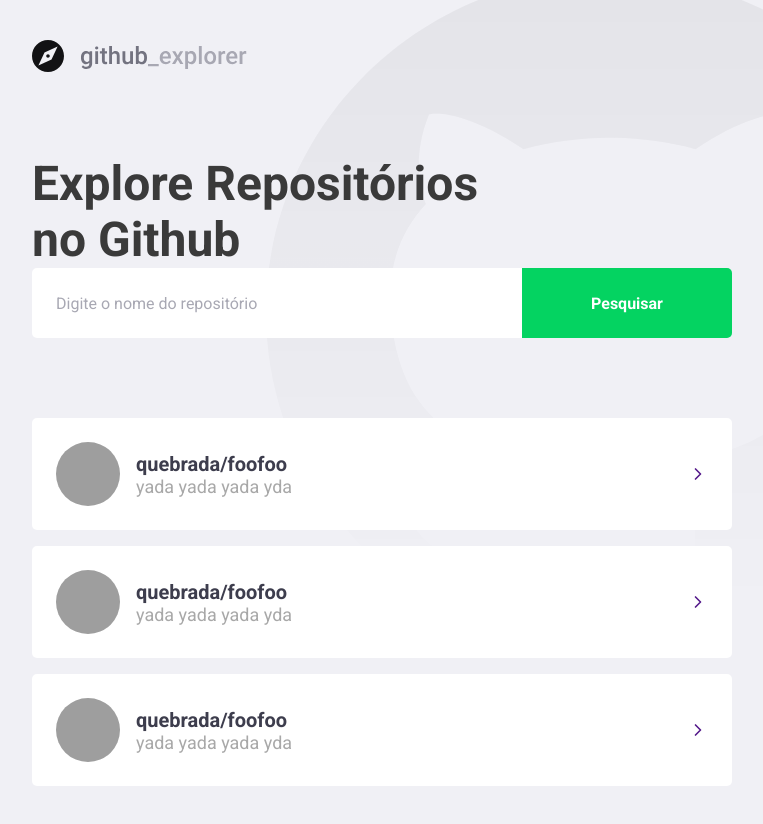
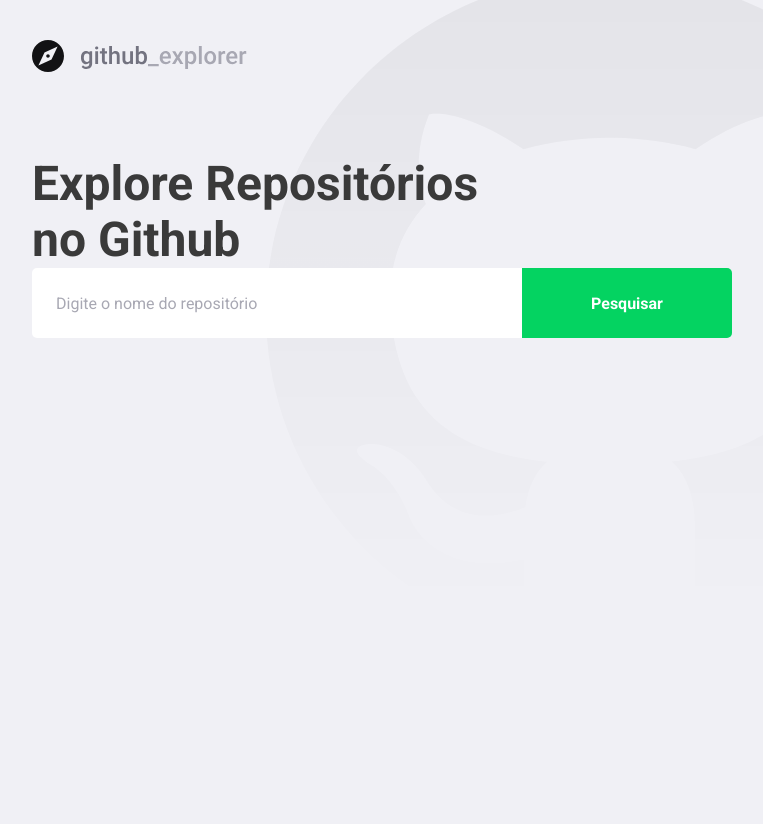
Before and after one commit to liquuid/github-explorer, a React (Create React App) app: page / in a window 1280 px wide. Shown: the whole page, without its empty margins (148-911 px from the left). After the commit the page ends 800 px from the top, so only its background shows below. Built offline with nearby package versions, Linux system fonts and the light colour scheme; grey boxes are pictures that could not be loaded.

Commit message:
listing github repos

```diff
--- a/package.json
+++ b/package.json
@@ -10,6 +10,7 @@
     "@types/node": "^12.0.0",
     "@types/react": "^16.9.0",
     "@types/react-dom": "^16.9.0",
+    "axios": "^0.20.0",
     "polished": "^3.6.7",
     "react": "^16.13.1",
     "react-dom": "^16.13.1",
--- a/src/pages/Dashboard/index.tsx
+++ b/src/pages/Dashboard/index.tsx
@@ -1,45 +1,57 @@
-import React from 'react';
+import React, { useState , FormEvent } from 'react';
 import { Title , Form, Repositories } from './style';
 import logoImg from '../../assets/logo.svg';
 import { FiChevronRight } from 'react-icons/fi';
+import api from '../../services/api';
 
 import './style.ts';
+
+interface Repository {
+    full_name: string;
+    description: string;
+    owner: {
+        login: string;
+        avatar_url: string;
+
+    }
+}
+
 const Dashboard: React.FC = () => {
+    const [ newRepo, setNewRepo ] = useState('');
+    const [ repositories, setRepositories ] = useState<Repository[]>([]);
+
+    async function handleAddRepository(event: FormEvent<HTMLFormElement>): Promise<void> {
+        event.preventDefault();
+
+        const response = await api.get(`/repos/${newRepo}`);
+
+        const repository = response.data;
+
+        setRepositories([...repositories, repository]);
+        setNewRepo('');
+    }
+
     return (
     <>
         <img src={logoImg} alt="Github Explorer" />
         <Title>Explore Repositórios no Github</Title>
-        <Form action="">
-            <input placeholder="Digite o nome do repositório"/>
+        <Form onSubmit={handleAddRepository}>
+            <input value={newRepo} onChange={(e) => setNewRepo(e.target.value)}
+            placeholder="Digite o nome do repositório"/>
             <button type="submit">Pesquisar</button>
         </Form>
         <Repositories>
-            <a href="">
-                <img src="https://avatars0.githubusercontent.com/u/91586?s=460&u=bbe207d90699c26bc18a547ffba76e83b03881df&v=4" alt="fsilva"/>
-                <div>
-                    <strong>quebrada/foofoo</strong>
-                    <p>yada yada yada yda </p>
-                </div>
-                <FiChevronRight size={20} />
-            </a>
+            { repositories.map( repository => (
+                <a key={repository.full_name} href="">
+                    <img src={repository.owner.avatar_url} alt={repository.owner.login}/>
+                    <div>
+                        <strong>{repository.full_name}</strong>
+                        <p>{repository.description}</p>
+                    </div>
+                    <FiChevronRight size={20} />
+                </a>
+            ))}
 
-            <a href="">
-                <img src="https://avatars0.githubusercontent.com/u/91586?s=460&u=bbe207d90699c26bc18a547ffba76e83b03881df&v=4" alt="fsilva"/>
-                <div>
-                    <strong>quebrada/foofoo</strong>
-                    <p>yada yada yada yda </p>
-                </div>
-                <FiChevronRight size={20} />
-            </a>
-
-            <a href="">
-                <img src="https://avatars0.githubusercontent.com/u/91586?s=460&u=bbe207d90699c26bc18a547ffba76e83b03881df&v=4" alt="fsilva"/>
-                <div>
-                    <strong>quebrada/foofoo</strong>
-                    <p>yada yada yada yda </p>
-                </div>
-                <FiChevronRight size={20} />
-            </a>
         </Repositories>
     </>
     );
--- a/src/pages/Dashboard/style.ts
+++ b/src/pages/Dashboard/style.ts
@@ -75,6 +75,7 @@
 
         div {
             margin-left: 16px;
+            flex: 1;
 
             strong {
                 font-size: 20px;
--- /dev/null
+++ b/src/services/api.ts
@@ -0,0 +1,6 @@
+import axios from 'axios';
+
+const api = axios.create({
+    baseURL: 'https://api.github.com/',
+});
+export default api;
```
Also changed, not shown: .eslintrc.json, 1 other file (tests, documents, lock files or other folders).
